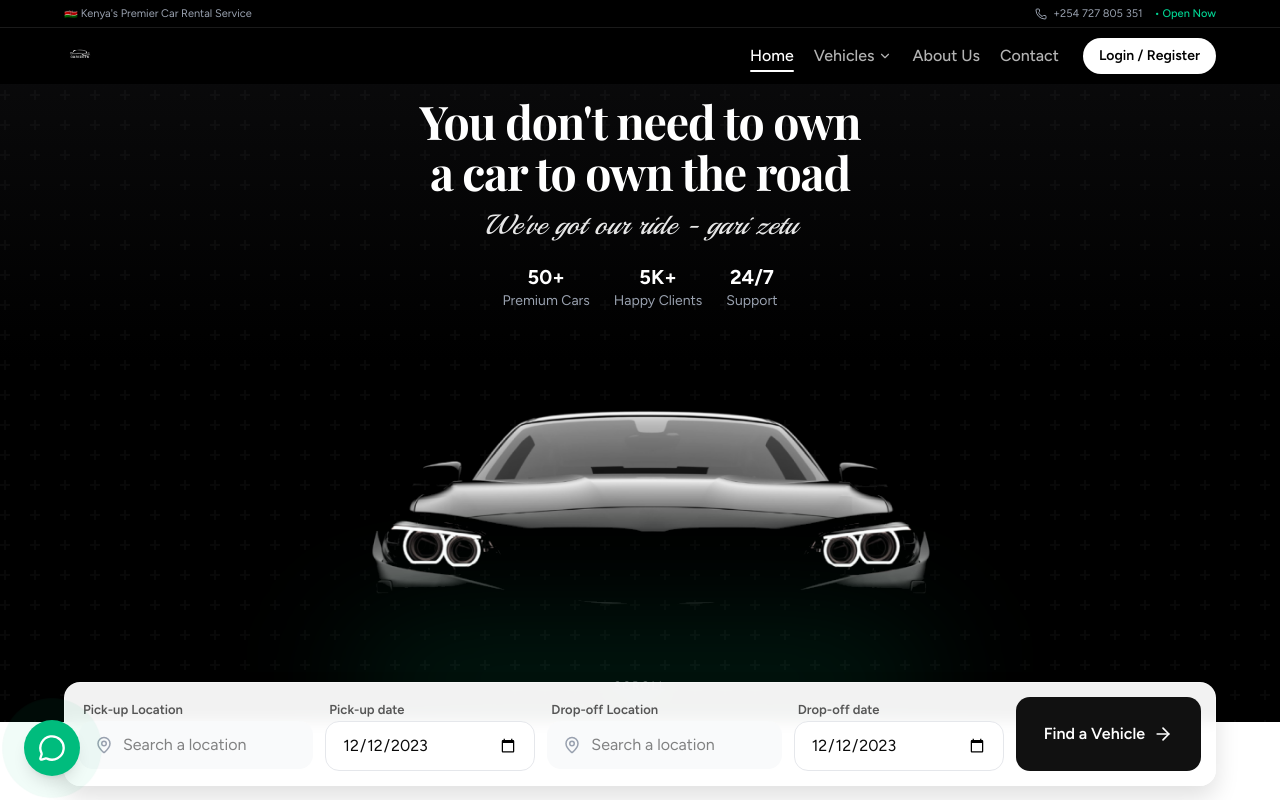
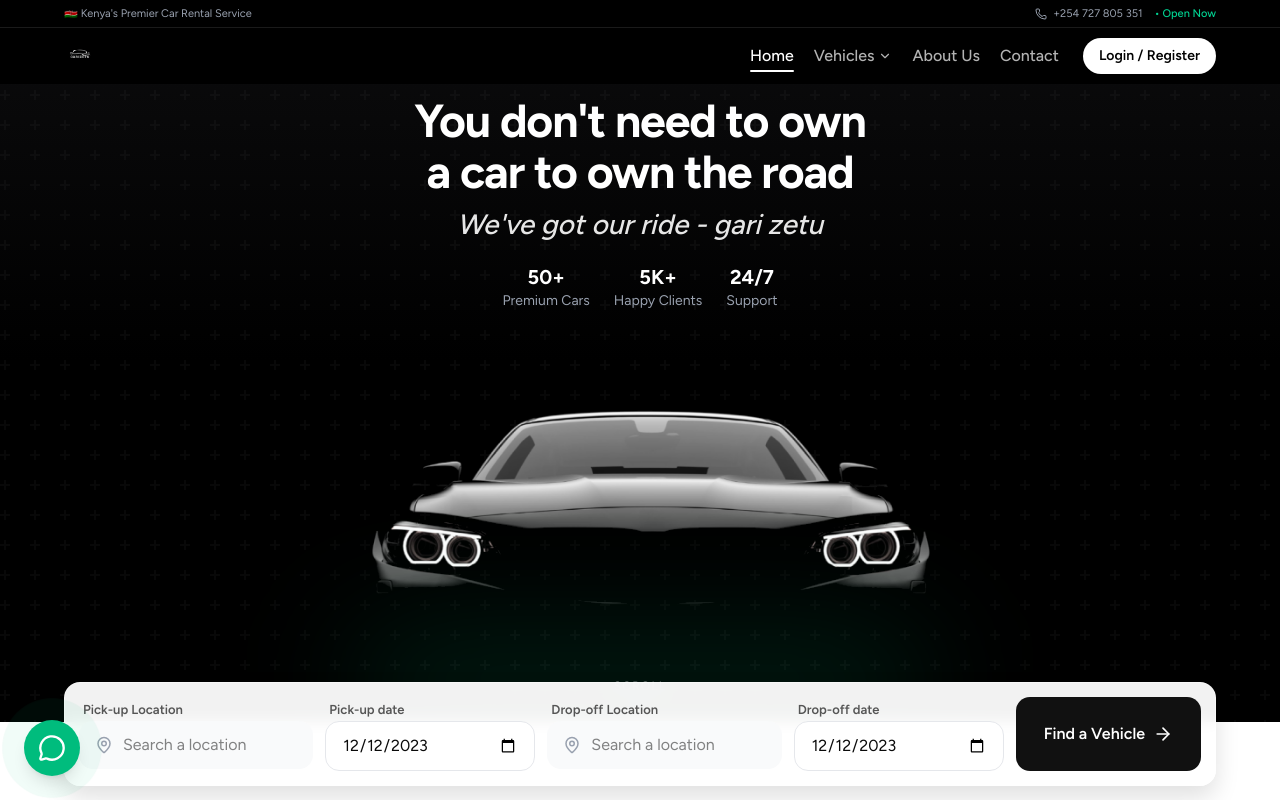
Before and after one commit to shamos13/GariZetu, a React (Vite) app in the folder FrontEnd/: page / in a window 1280 px wide. Shown: the top 800 px of the page. Built offline with nearby package versions, Linux system fonts and the light colour scheme.

Commit message:
Improved on gallery section

```diff
--- a/FrontEnd/src/components/HeroSection.tsx
+++ b/FrontEnd/src/components/HeroSection.tsx
@@ -38,11 +38,11 @@ export function HeroSection() {
                     isLoaded ? "opacity-100 translate-y-0" : "opacity-0 translate-y-8"
                 }`}
             >
-                <h1 className="text-[1.75rem] sm:text-3xl md:text-4xl lg:text-[2.9rem] font-serif font-bold text-white leading-[1.1] tracking-tight text-balance">
+                <h1 className="text-[1.75rem] sm:text-3xl md:text-4xl lg:text-[2.9rem] font-bold text-white leading-[1.1] tracking-tight text-balance">
                     You don't need to own a car to own the road
                 </h1>
                 <p
-                    className={`text-base sm:text-xl md:text-2xl lg:text-[1.75rem] font-script text-white italic opacity-90 transition-all duration-1000 delay-200 ${
+                    className={`text-base sm:text-xl md:text-2xl lg:text-[1.75rem] font-medium text-white italic opacity-90 transition-all duration-1000 delay-200 ${
                         isLoaded ? "opacity-90 translate-y-0" : "opacity-0 translate-y-4"
                     }`}
                 >
--- a/FrontEnd/src/components/Layout.tsx
+++ b/FrontEnd/src/components/Layout.tsx
@@ -8,9 +8,6 @@ import '@fontsource/figtree/400.css';
 import '@fontsource/figtree/500.css';
 import '@fontsource/figtree/600.css';
 import '@fontsource/figtree/700.css';
-import '@fontsource/playfair-display/400.css';
-import '@fontsource/playfair-display/700.css';
-import '@fontsource/playball/400.css';
 
 interface LayoutProps {
     children: ReactNode;
--- a/FrontEnd/src/index.css
+++ b/FrontEnd/src/index.css
@@ -84,8 +84,8 @@
 @theme inline {
   /* Font Family Configuration */
   --font-sans: "Figtree", ui-sans-serif, system-ui, sans-serif, "Apple Color Emoji", "Segoe UI Emoji", "Segoe UI Symbol", "Noto Color Emoji";
-  --font-serif: "Playfair Display", ui-serif, Georgia, Cambria, "Times New Roman", Times, serif;
-  --font-script: "Playball", "Brush Script MT", cursive;
+  --font-serif: "Figtree", ui-sans-serif, system-ui, sans-serif, "Apple Color Emoji", "Segoe UI Emoji", "Segoe UI Symbol", "Noto Color Emoji";
+  --font-script: "Figtree", ui-sans-serif, system-ui, sans-serif, "Apple Color Emoji", "Segoe UI Emoji", "Segoe UI Symbol", "Noto Color Emoji";
   --font-mono: ui-monospace, SFMono-Regular, Menlo, Monaco, Consolas, "Liberation Mono", "Courier New", monospace;
 
   --color-background: var(--background);
@@ -136,6 +136,7 @@
 
     body {
     @apply bg-background text-foreground;
+    font-family: var(--font-sans);
   }
 }
 
```
